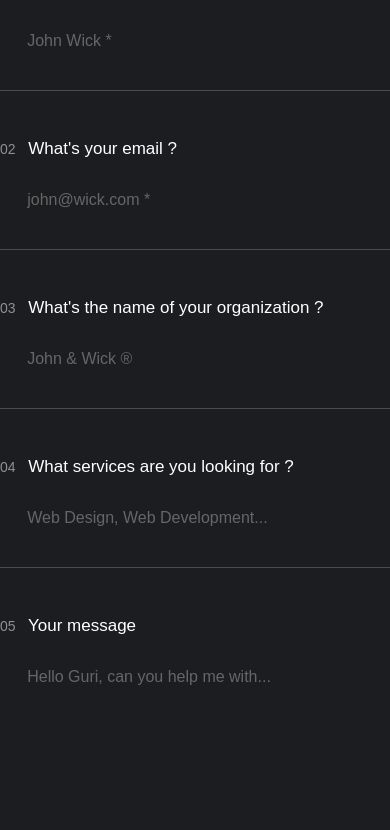
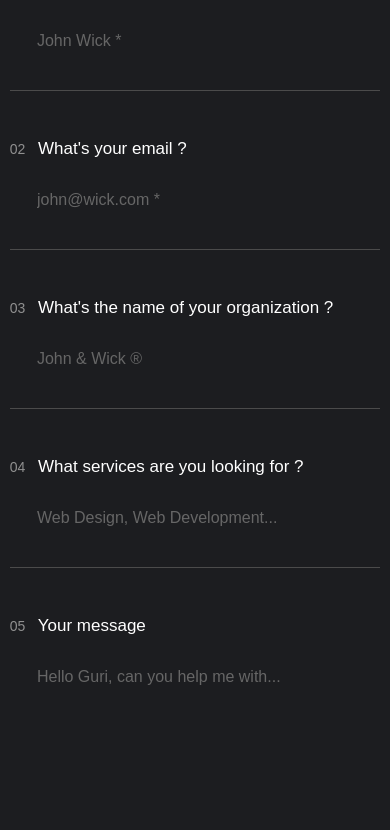
Before and after one commit to prateek15000/vyxis-ai-protfolio, a React (Vite) app: page /contact in a window 390 px wide. Shown: the part 833-1663 px from the top of the page. Built offline with nearby package versions, Linux system fonts and the light colour scheme.

Commit message:
Update ContactPage styles: refine textarea border color and add container class for responsive layout

```diff
--- a/src/Components/Contact-Page/ContactPage.module.css
+++ b/src/Components/Contact-Page/ContactPage.module.css
@@ -170,7 +170,7 @@ textarea::placeholder {
 .contactForm textarea:focus {
   outline: none;
   box-shadow: none;
-  border-color: unset; /* apna color */
+  border-color: unset;
 }
 .contactCta {
   width: 80%;
@@ -299,6 +299,10 @@ textarea::placeholder {
     padding: 10vh 0vw;
     padding-top: 10rem;
   }
+  .container {
+    width: min(1440px, 95%);
+    margin: auto;
+  }
   .topContent {
     flex-direction: column;
     gap: 1.5rem;
```
